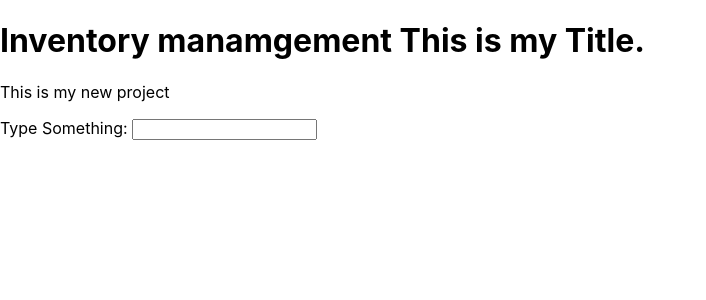
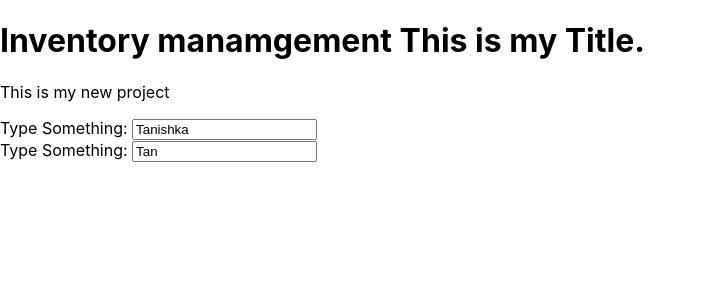
Before and after one commit to tkohli/React-for-Beginners, a React (Create React App) app in the folder inventory/: page / in a window 1280 px wide. Shown: the top 300 px of the page, without its empty margins (0-706 px from the left). Built offline with nearby package versions, Linux system fonts and the light colour scheme.

Commit message:
Update App.js

```diff
--- a/inventory/src/App.js
+++ b/inventory/src/App.js
@@ -6,19 +6,21 @@ function App() {
   return (
     <div>
     <Info/>
-    <AddItem/>
+    <AddItem text = "Tanishka" number ={2}/>
+    <AddItem text = "Tan"/>
     </div>
   );
 }
 
 
 
-function AddItem(){
+function AddItem(props){
+  const value = props.text;
   return(
       <div>
         <form>
           <label for id = 'text-id'>Type Something: </label>
-          <input type = 'text' id = 'text-id'></input>
+          <input type = 'text' id = 'text-id' value={value}></input>
         </form>
       </div>
 
```
